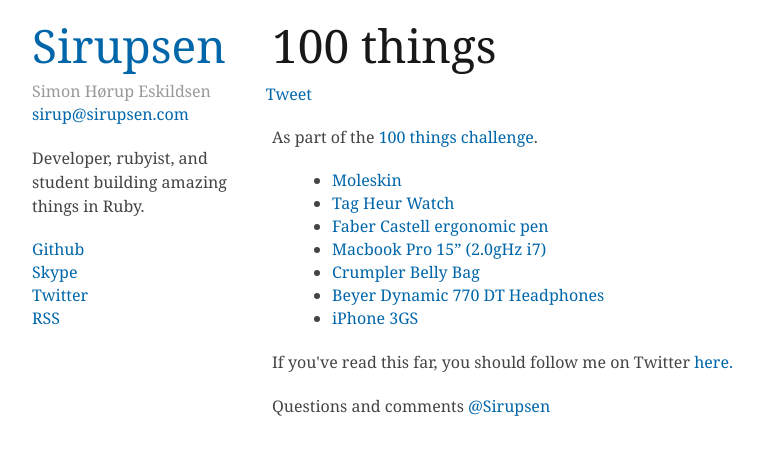
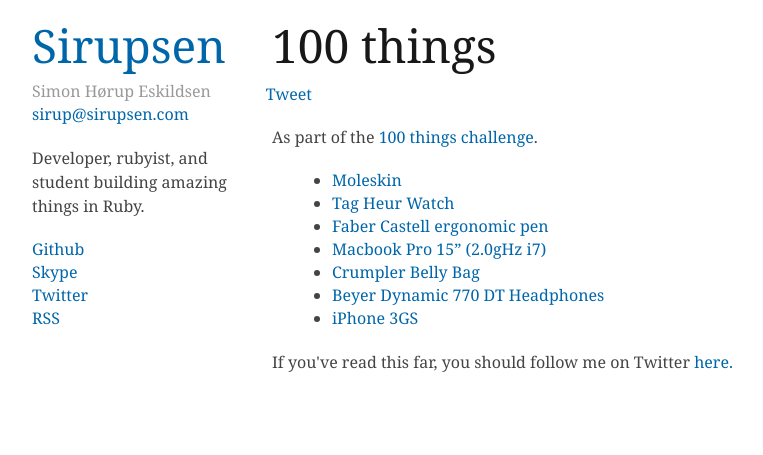
Before and after one commit to igor47/blog, a Jekyll site: the page built from 100things.md, in a window 1280 px wide. Shown: the top 455 px of the page, without its empty margins (138-901 px from the left). Built offline with Jekyll 4.4.1, drawn with Linux system fonts in a browser that asks for light colours; Markdown is read by kramdown in place of the engine named in the settings; comment, search, counter and statistics services are not loaded.

Commit message:
Remove feedback part of post
It wasn't getting many hits, so I'd remove it to clear the site. I've never
really liked it.

```diff
--- a/_layouts/post.html
+++ b/_layouts/post.html
@@ -22,9 +22,5 @@
     <p id='follow'>
       If you've read this far, you should follow me on Twitter <a href="http://twitter.com/Sirupsen" onClick="_gaq.push(['_trackEvent', 'Link', 'Click', 'Post Twitter']);">here.</a>
     </p>
-
-    <p id='questions'>
-      Questions and comments <a href="http://twitter.com/Sirupsen" onClick="_gaq.push(['_trackEvent', 'Link', 'Click', 'Post Twitter Feedback']);">@Sirupsen</a>
-    </p>
   </footer>
 </article>
```
